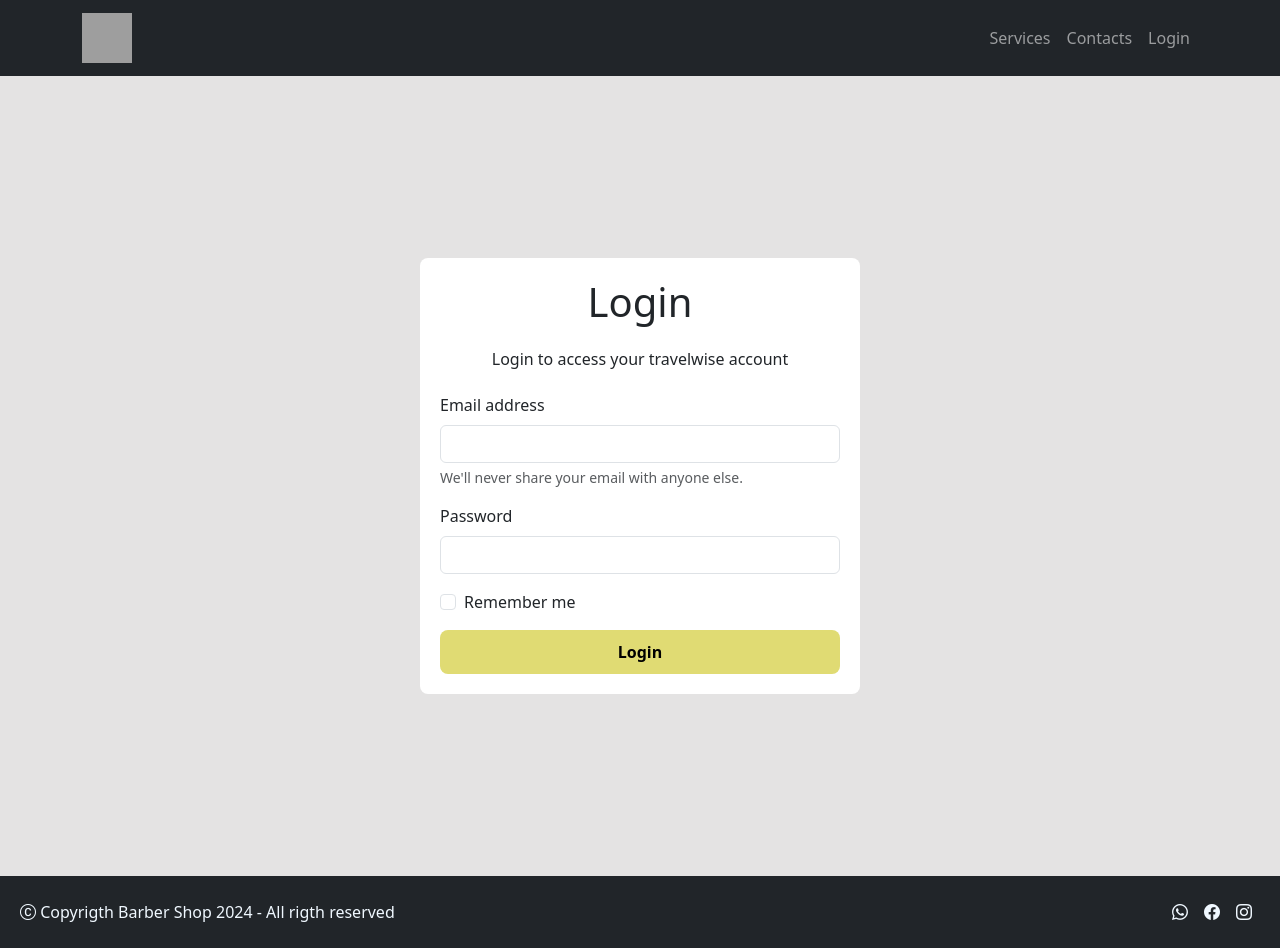
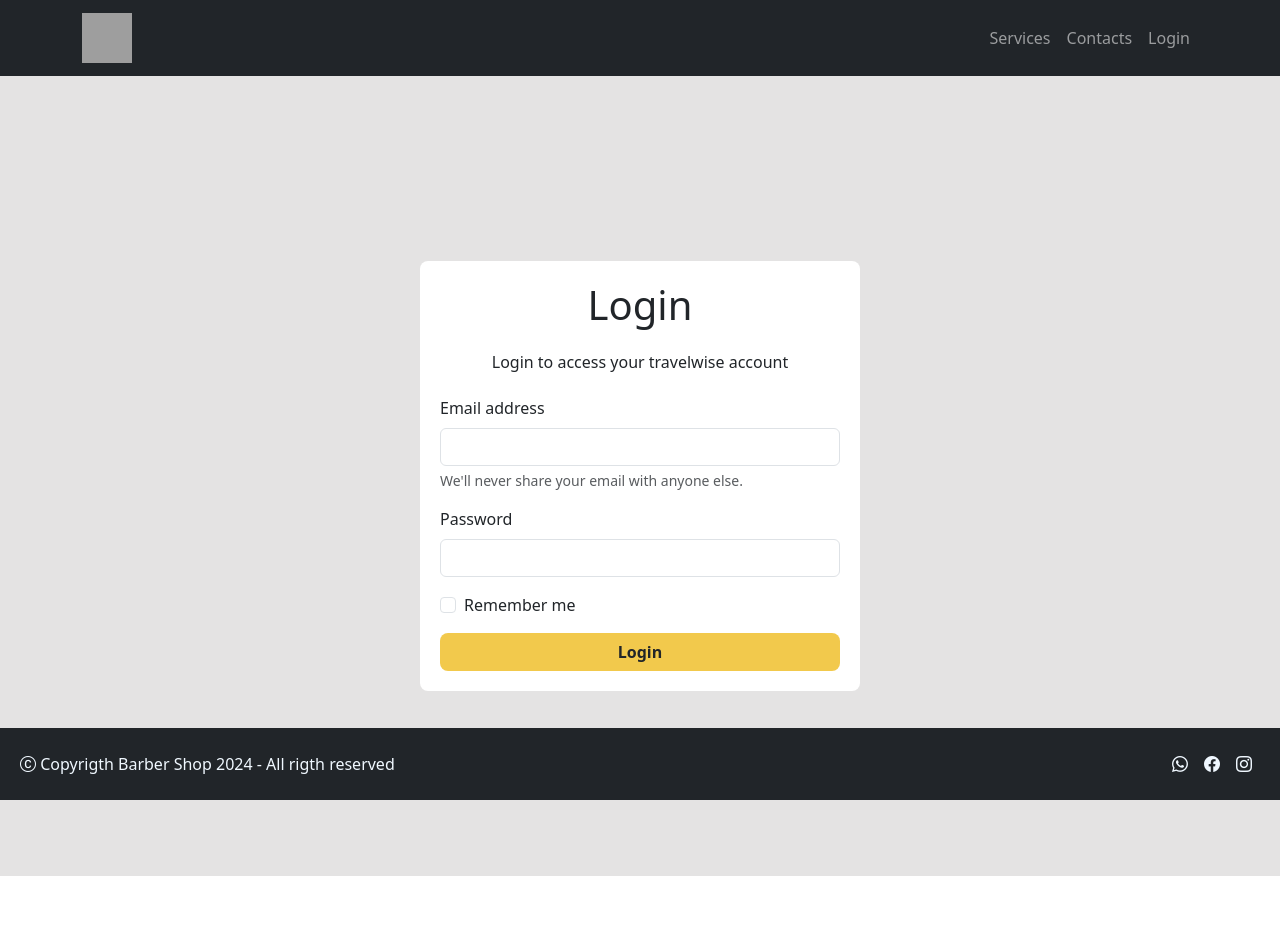
Before and after one commit to 4GeeksAcademy/Barber-Shop, a React app: page /login in a window 1280 px wide. After the commit the page ends 876 px from the top, so only its background shows below. Built offline with nearby package versions, Linux system fonts and the light colour scheme; grey boxes are pictures that could not be loaded.

Commit message:
modifico varios archivos

```diff
--- a/src/front/js/component/footer.js
+++ b/src/front/js/component/footer.js
@@ -4,7 +4,7 @@ import "bootstrap/dist/css/bootstrap.min.css";
 
 export const Footer = () => (
 	<footer>
-		<nav className="navbar footer bg-dark">
+		<nav className="navbar fixed-bottom footer bg-dark">
 			<div className="container-fluid">
 				<p className="text ms-2 mt-3"><i className="bi bi-c-circle">  </i>Copyrigth Barber Shop 2024 - All rigth reserved </p>
 				<div className="icon">
--- a/src/front/js/layout.js
+++ b/src/front/js/layout.js
@@ -68,8 +68,9 @@ const Layout = () => {
                         {/* Ruta de fallback para 404 */}
                         <Route element={<h1>Not found!</h1>} path="*" />
                     </Routes>
-                    <Footer />
+
                 </ScrollToTop>
+                <Footer />
             </BrowserRouter>
         </div>
     );
--- a/src/front/js/pages/Login.js
+++ b/src/front/js/pages/Login.js
@@ -1,5 +1,6 @@
 import React, { useState, useEffect } from 'react';
 import "../../styles/footer.css";
+import { Link } from 'react-router-dom';
 
 export const Login = () => {
     const [email, setEmail] = useState('');
@@ -87,7 +88,9 @@ export const Login = () => {
                         />
                         <label className="form-check-label" htmlFor="rememberMeCheck">Remember me</label>
                     </div>
-                    <button type="submit" className="btn-login">Login</button>
+                    <Link to={"/book-appointment-confirm"}>
+                    <button type="submit" className=" btn btn-login">Login</button>
+                    </Link>
                 </form>
             </div>
         </div>
--- a/src/front/styles/contact.css
+++ b/src/front/styles/contact.css
@@ -47,6 +47,7 @@ button {
     font-weight: 800;
     border: none;
     cursor: pointer;
+    border-radius: 8px;
 }
 .map-container {
     width: 100%;
--- a/src/front/styles/header.css
+++ b/src/front/styles/header.css
@@ -28,6 +28,7 @@ button {
     font-weight: 800;
     border: none;
     cursor: pointer;
+    border-radius: 8px;
 }
 
 
--- a/src/front/styles/login.css
+++ b/src/front/styles/login.css
@@ -14,7 +14,8 @@
     background-color: #fff;
 }
 .btn-login{
-    background-color: rgb(224, 219, 115);
+    background-color: #F2C94C;
     border-radius: 8px;
     width: 100%;
+    font-weight: 800;
 }
--- a/template.html
+++ b/template.html
@@ -3,7 +3,8 @@
     <head>
         <meta name="viewport" content="width=device-width, initial-scale=1.0">
         <meta charset="UTF-8">
-        <title>Hello Rigo with Vanilla.js</title>
+        <title >Barber Shop</title>
+        <link rel="icon" href="https://res.cloudinary.com/drigqgirt/image/upload/v1725545065/z85szc7sniccil8xdega.png" type="image/x-icon">
         <link href="https://cdn.jsdelivr.net/npm/bootstrap@5.1.3/dist/css/bootstrap.min.css" rel="stylesheet" integrity="sha384-1BmE4kWBq78iYhFldvKuhfTAU6auU8tT94WrHftjDbrCEXSU1oBoqyl2QvZ6jIW3" crossorigin="anonymous">
         <!-- FontAwesome v6.1.2 -->
         <link rel="stylesheet" href="https://cdnjs.cloudflare.com/ajax/libs/font-awesome/6.1.2/css/all.min.css">
```
